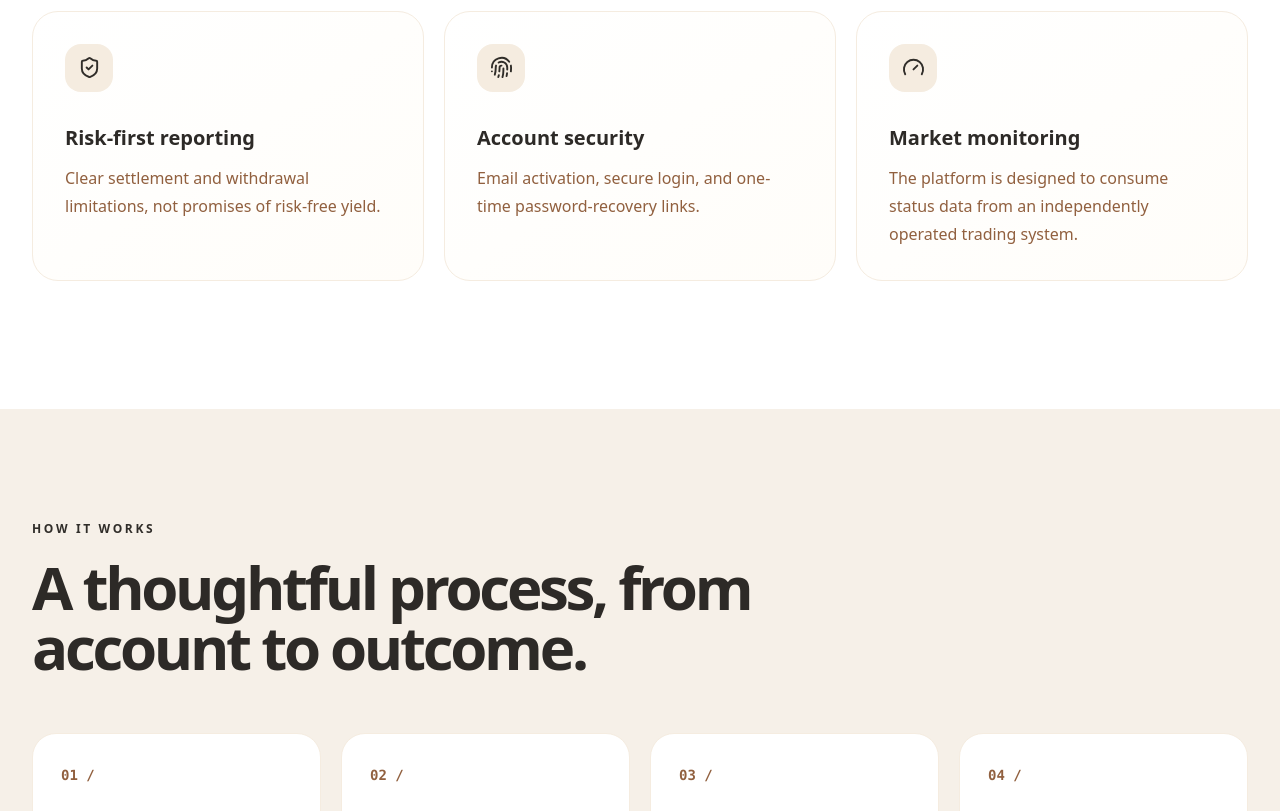
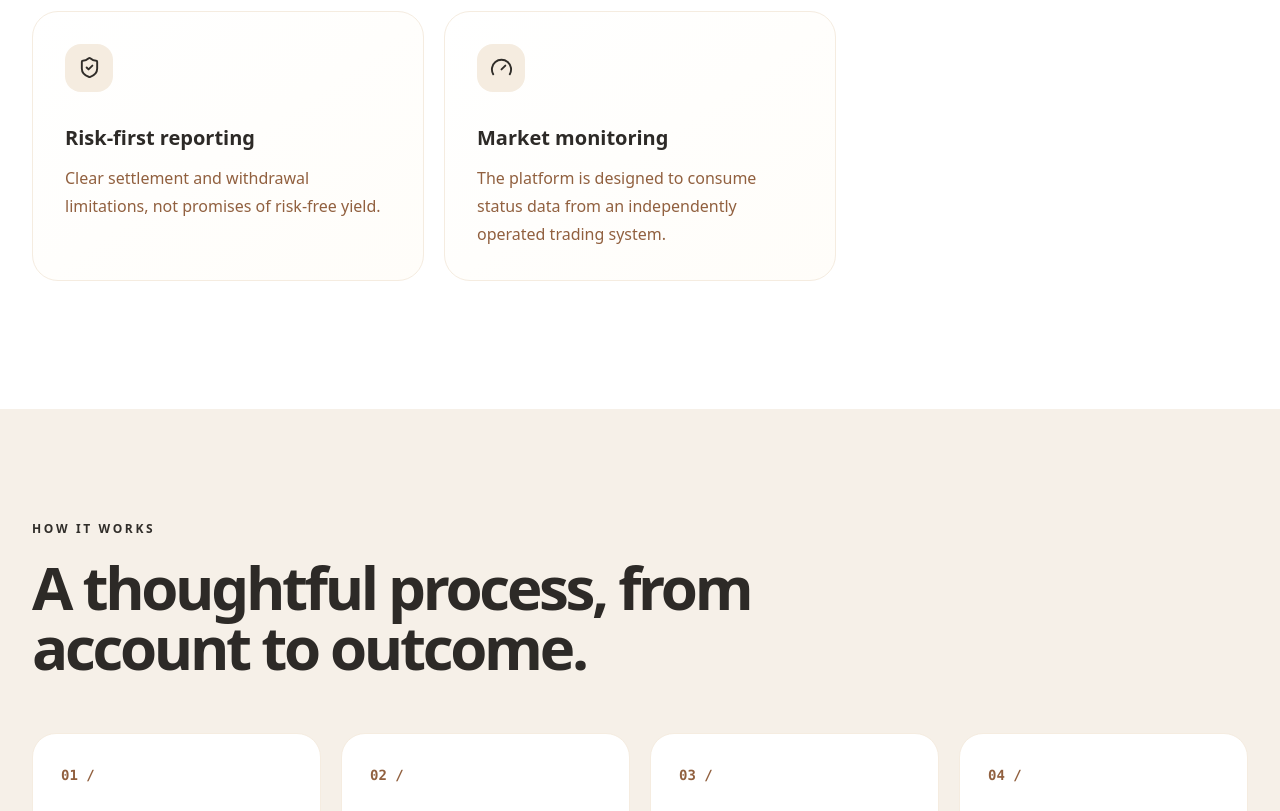
Before and after one commit to en0ma/zenvest, a Next.js app: page / in a window 1280 px wide. Shown: the part 1420-2231 px from the top of the page. Built offline with nearby package versions, Linux system fonts and the light colour scheme; no server answers.

Commit message:
design: remove landing proof strip and account security feature card

```diff
--- a/src/components/marketing.tsx
+++ b/src/components/marketing.tsx
@@ -21,7 +21,6 @@ export const featureCards=[
  {icon:Clock3,title:"Cutoff-based eligibility",body:"Participation in trade P&L is determined by a timestamped allocation snapshot."},
  {icon:ChartNoAxesCombined,title:"Performance attribution",body:"Follow market activity and the distinction between realized and unrealized P&L."},
  {icon:ShieldCheck,title:"Risk-first reporting",body:"Clear settlement and withdrawal limitations, not promises of risk-free yield."},
- {icon:Fingerprint,title:"Account security",body:"Email activation, secure login, and one-time password-recovery links."},
  {icon:Gauge,title:"Market monitoring",body:"The platform is designed to consume status data from an independently operated trading system."}
 ];
 export { ArrowRight, BookOpen, CheckCircle2, ChevronRight, CircleHelp, LockKeyhole, TrendingUp };
```
